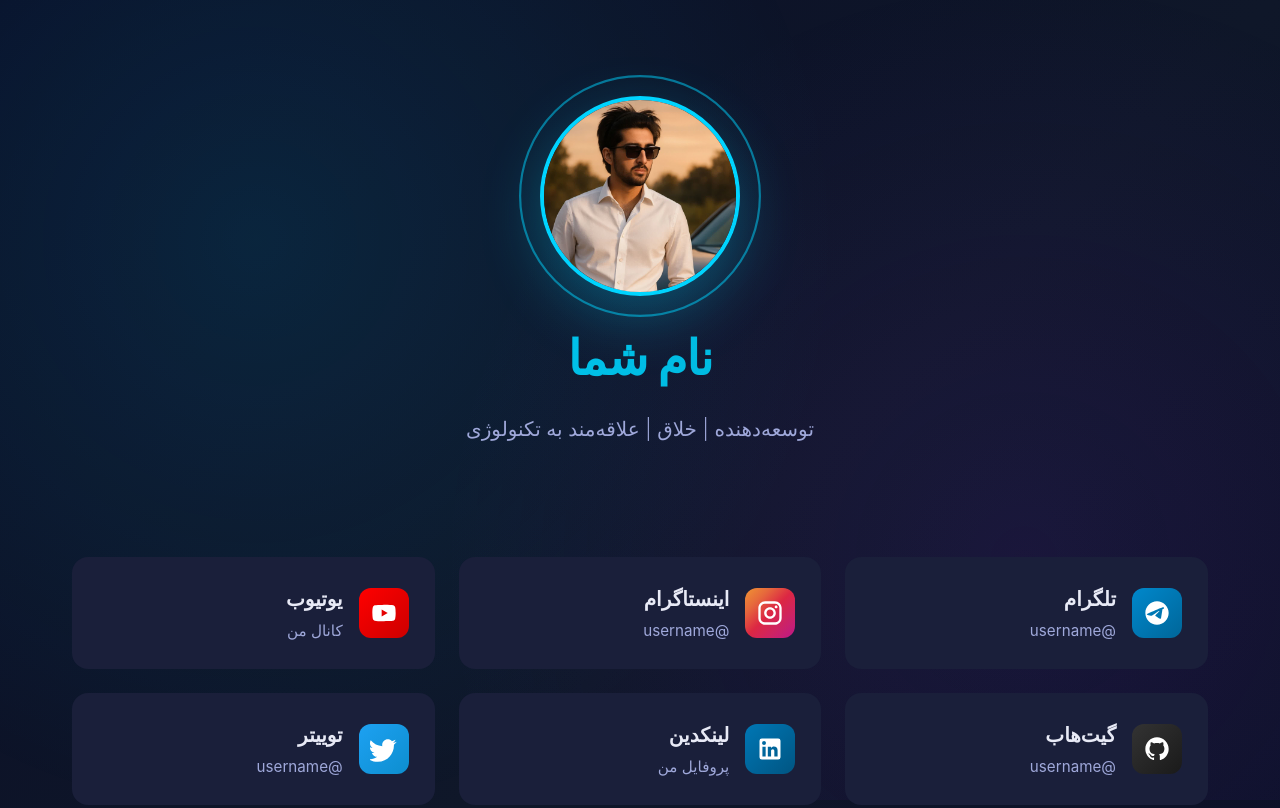
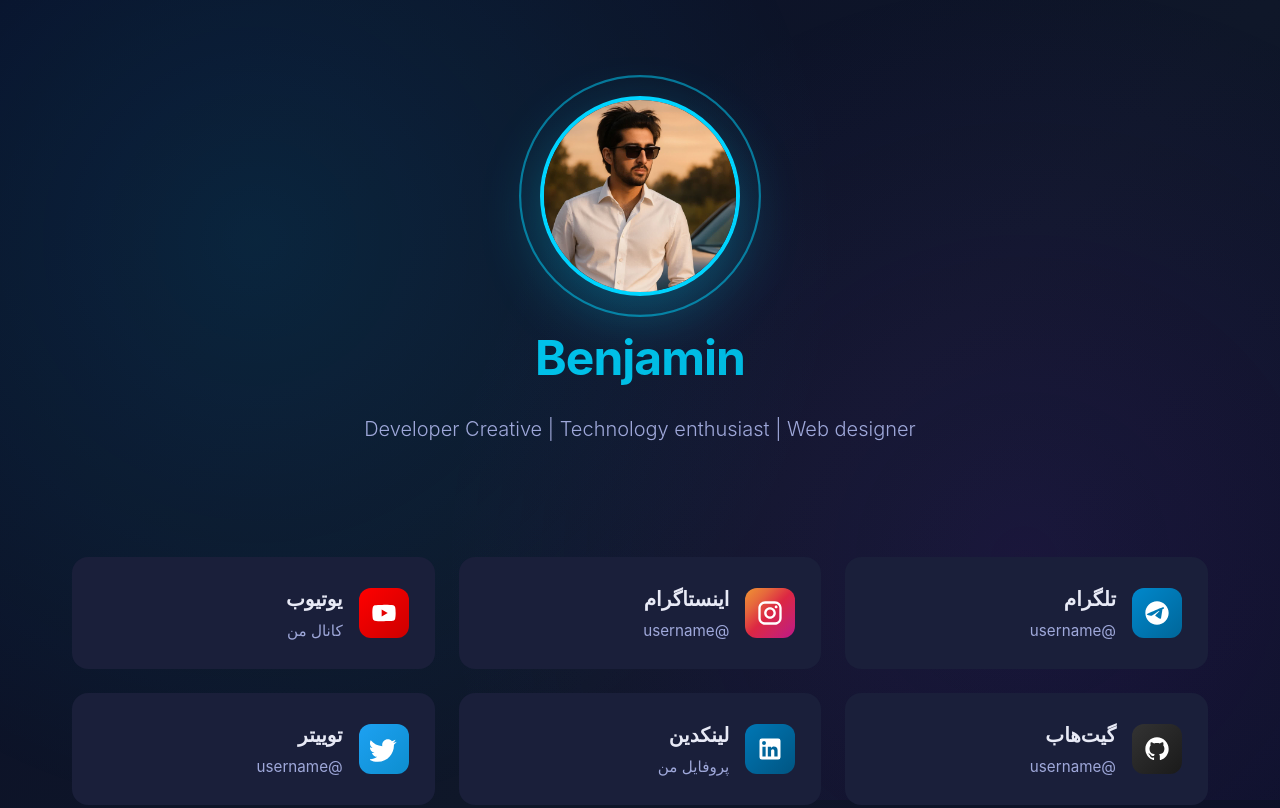
Before and after one commit to bnyam12/benjamin, a plain HTML site: page index.html in a window 1280 px wide. Shown: the top 808 px of the page. Drawn offline with Linux system fonts and the light colour scheme.

Commit message:
Update index.html

```diff
--- a/index.html
+++ b/index.html
@@ -19,8 +19,8 @@
             />
             <div class="profile-ring"></div>
           </div>
-          <h1 class="name">نام شما</h1>
-          <p class="bio">توسعه‌دهنده | خلاق | علاقه‌مند به تکنولوژی</p>
+          <h1 class="name">Benjamin</h1>
+          <p class="bio">Developer Creative | Technology enthusiast | Web designer</p>
         </div>
       </header>
 
```
